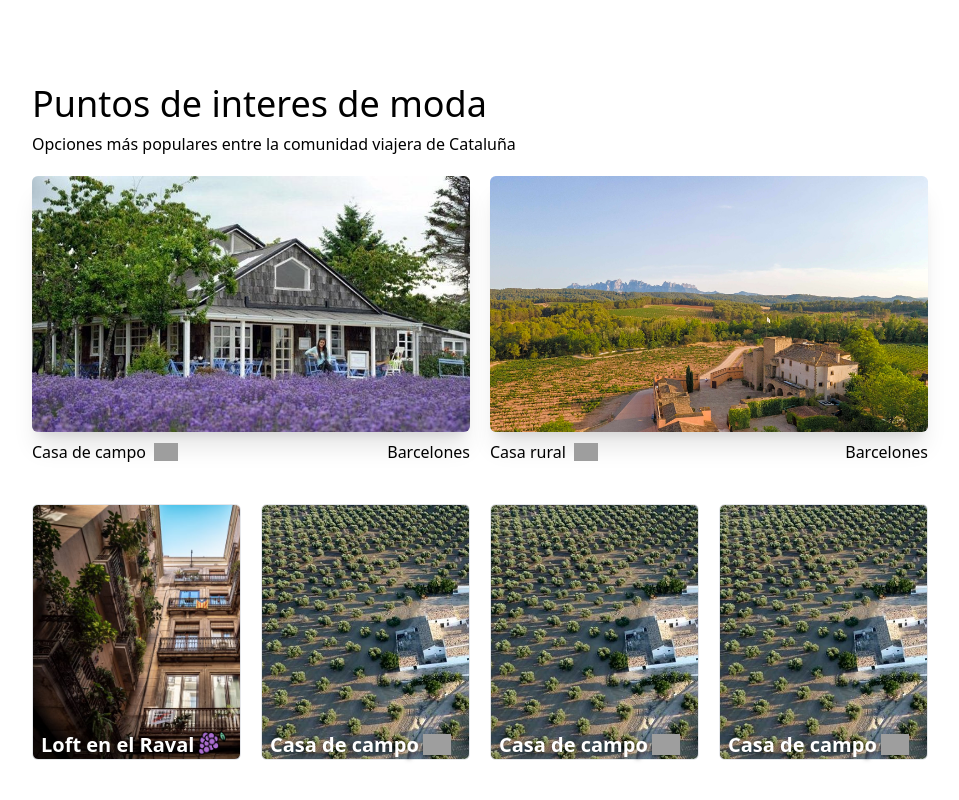
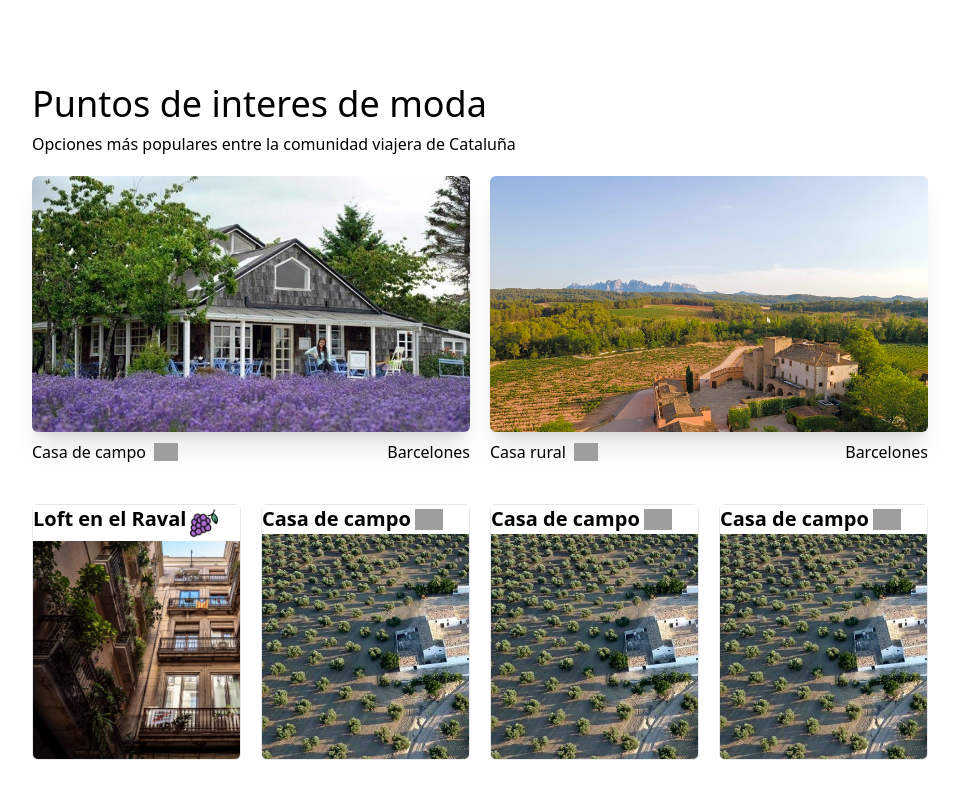
Before and after one commit to salah-NaN/front-hanami, a React (Vite) app: page / in a window 1280 px wide. Shown: the part 400-1200 px from the top of the page, without its empty margins (160-1119 px from the left). Built offline with nearby package versions, Linux system fonts and the light colour scheme; grey boxes are pictures that could not be loaded.

Commit message:
navbar bug solucionado

```diff
--- a/src/components/NavBar/NavBar.jsx
+++ b/src/components/NavBar/NavBar.jsx
@@ -28,16 +28,15 @@ export const NavBar = () => {
           </div>
         </nav>
       </header>
-      <div>
+
       <AnimatePresence>
         {mobileNav && (
-            <motion.div className="fixed z-20 top-0 w-full h-screen">
+          <motion.div className="fixed z-20 top-0 left-0 w-full h-screen">
             <NavLinks toggleMenu={toggleMenu} mobileNav={mobileNav} />
           </motion.div>
         )}
       </AnimatePresence>
     </div>
-    </div>
   );
 };
 
--- a/src/components/cards/CardsBox.jsx
+++ b/src/components/cards/CardsBox.jsx
@@ -81,16 +81,17 @@ export const CardsBox = () => {
               className="border-none w-full col-span-2 sm:col-span-2 md:col-span-3 lg:col-span-1 h-64"
             >
               <div
-                className="border rounded-md px-2 w-full h-full"
+                className="border rounded-md w-full h-full"
                 style={{
                   backgroundImage: `url(${puntos_interes.imagen})`,
                   backgroundSize: `cover`,
                 }}
               >
-                <div className="flex items-end w-full h-full">
+                <div className="flex items-start w-full h-full relative">
+                  <div className="flex bg-white w-full">
                     <h1
-                    className="text-xl  font-bold text-white"
-                    style={{ textShadow: "12px 2px 4px rgba(0, 0, 0, 0.5)" }}
+                      className="text-xl font-bold text-black"
+                      // style={{ textShadow: "12px 2px 4px rgba(0, 0, 0, 0.5)" }}
                     >
                       {puntos_interes.nombre}
                     </h1>
@@ -105,6 +106,7 @@ export const CardsBox = () => {
                     </div>
                   </div>
                 </div>
+              </div>
             </motion.div>
           ))}
         </div>
--- a/src/layout/LayoutHanami.jsx
+++ b/src/layout/LayoutHanami.jsx
@@ -3,7 +3,7 @@ export const LayoutHanami = () => {
     <div className="">
       {/* navbar (header) */}
       <header>{/* NavBar */}</header>
-
+      {/* children */}
       {/* div footer */}
       <div className="">{/* Footer */}</div>
     </div>
```
Lines whose indentation alone changed are shown as unchanged.
